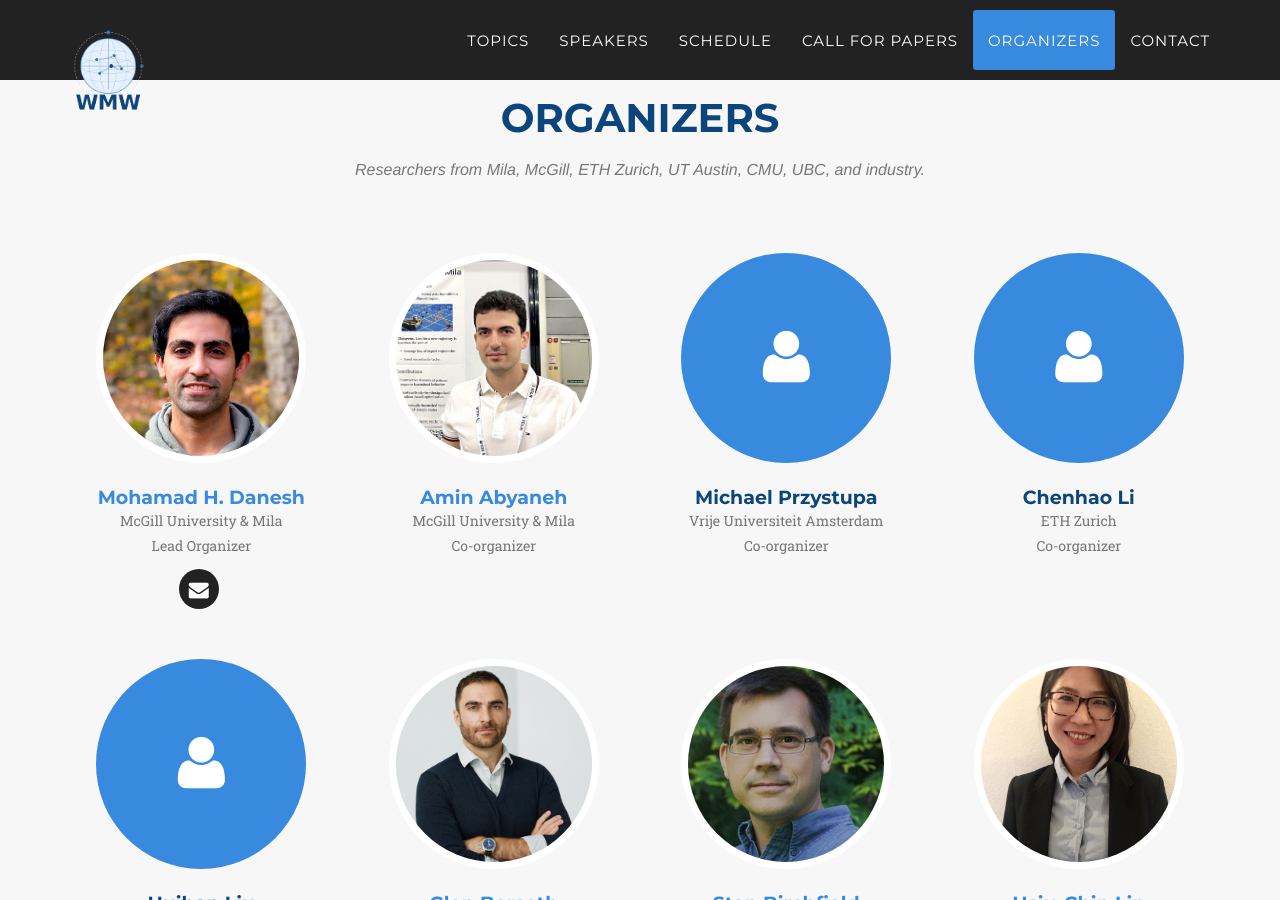
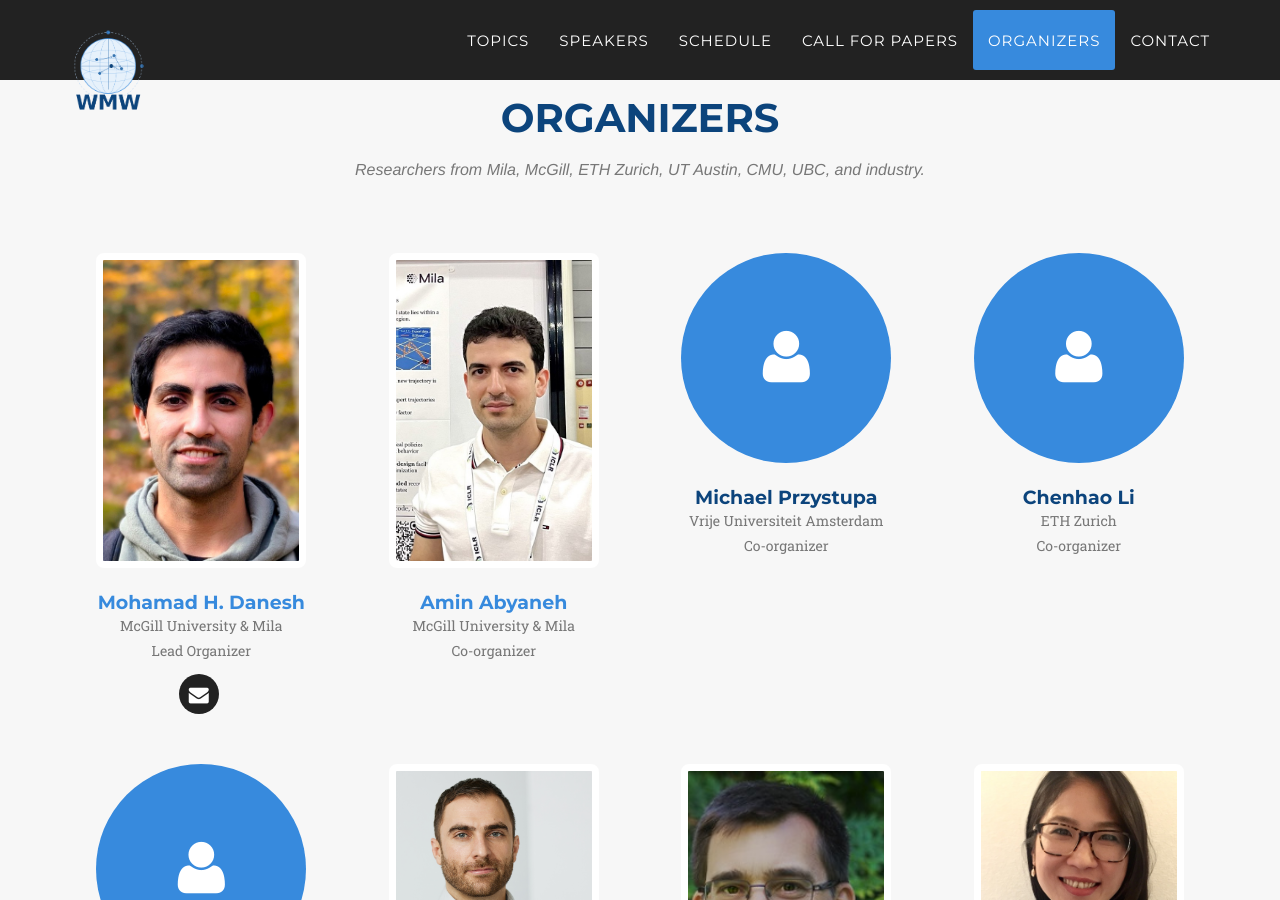
Before and after one commit to worldmodels-rlc/worldmodels-rlc.github.io, a Jekyll site: the page built from index.html, in a window 1280 px wide and 900 px high, scrolled down 3920 px. Built offline with Jekyll 4.4.1, drawn with Linux system fonts in a browser that asks for light colours; some web fonts are replaced.

Commit message:
Increase organizer photo height to 315px, switch to rounded rect

```diff
--- a/_includes/team.html
+++ b/_includes/team.html
@@ -13,7 +13,7 @@
                     <div class="team-member">
                         {% if member.pic != "placeholder" %}
                         {% assign pic_ext = member.pic_ext | default: "jpg" %}
-                        <img src="img/organizers/{{ member.pic }}.{{ pic_ext }}" class="img-responsive img-circle" style="width:210px;height:210px;object-fit:cover;margin:0 auto 20px;" alt="{{ member.name }}">
+                        <img src="img/organizers/{{ member.pic }}.{{ pic_ext }}" class="img-responsive" style="width:210px;height:315px;object-fit:cover;object-position:top;border-radius:8px;margin:0 auto 20px;display:block;" alt="{{ member.name }}">
                         {% else %}
                         <div style="width:210px;height:210px;border-radius:50%;background:#378ADD;display:flex;align-items:center;justify-content:center;margin:0 auto 20px;">
                             <i class="fa fa-user fa-4x" style="color:#fff;"></i>
```
